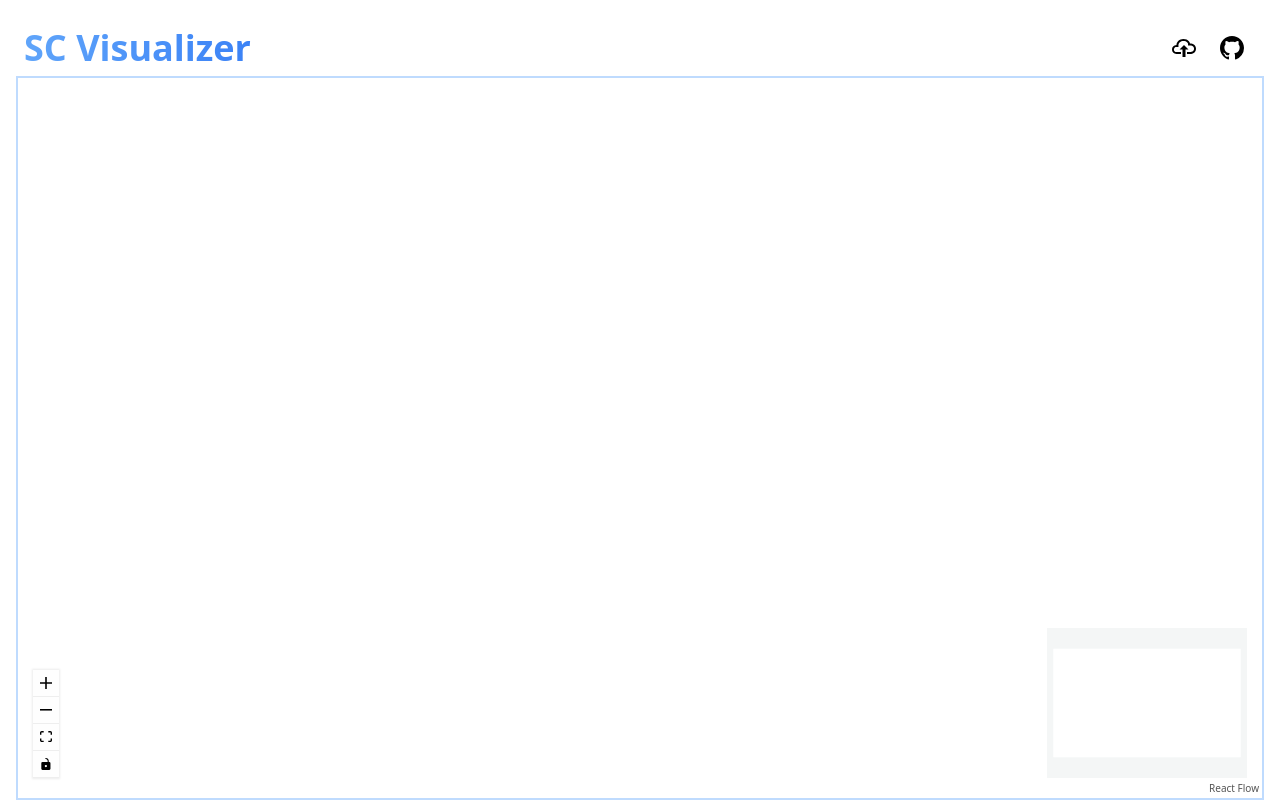
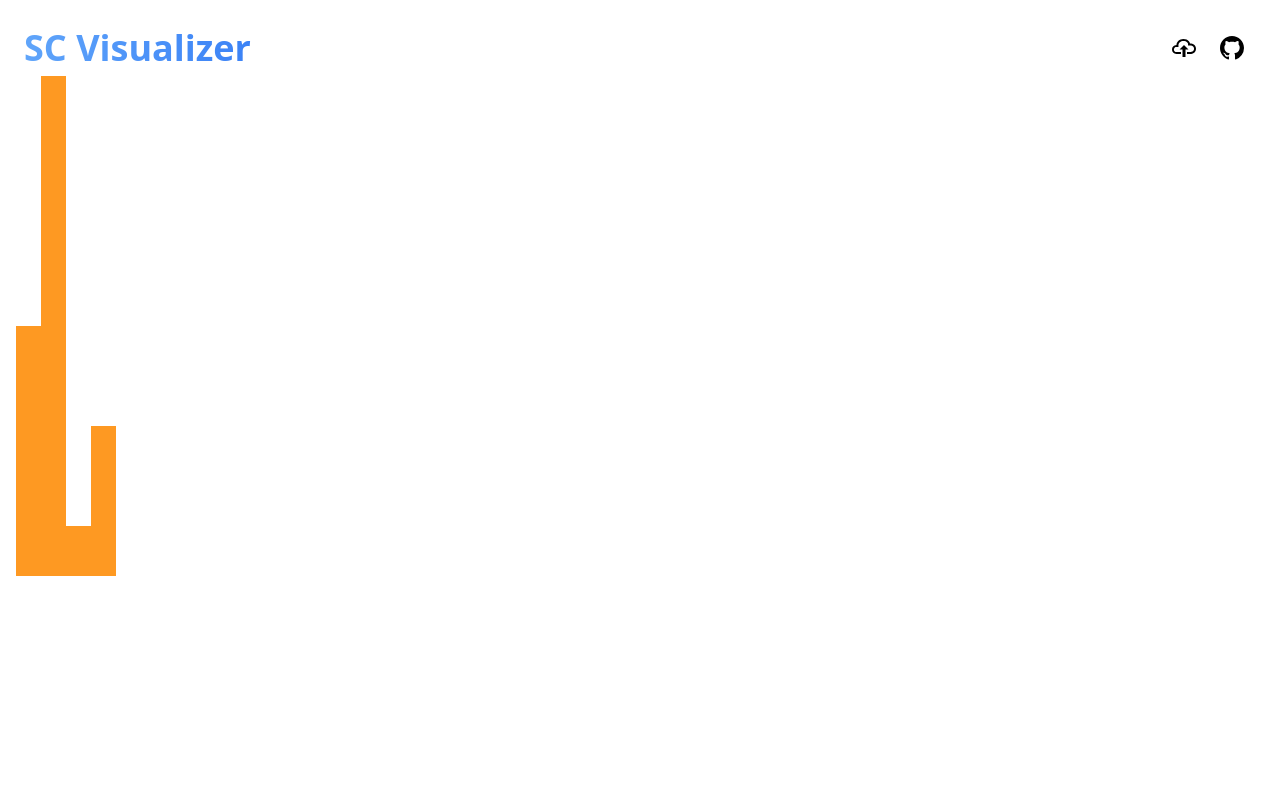
Before and after one commit to ianchen-tw/sc-vis, a React (Create React App) app: page / in a window 1280 px wide. Built offline with nearby package versions, Linux system fonts and the light colour scheme.

Commit message:
✨  d3 with simple barchart

```diff
--- a/src/components/App.js
+++ b/src/components/App.js
@@ -1,12 +1,14 @@
 import React from "react"
-import Visualize from "./Visualize"
+// import Visualize from "./Visualize"
 import Header from "./Header"
 import { useState } from "react"
+import BarChart from "./BarChart"
 
 import { defaultRunRecords } from "../lib/runRecord"
 
 const App = () => {
-  const [records, setRecords] = useState(defaultRunRecords)
+  // const [records, setRecords] = useState(defaultRunRecords)
+  const [setRecords] = useState(defaultRunRecords)
 
   return (
     <div className="container mx-auto px-4 h-screen flex flex-col">
@@ -14,7 +16,8 @@ const App = () => {
         <Header onRecordsUpdate={(data) => setRecords(data)} />
       </div>
       <div className="flex-grow">
-        <Visualize runRecords={records} />
+        {/* <Visualize runRecords={records} /> */}
+        <BarChart data={[5, 10, 1, 3]} size={[500, 500]} />
       </div>
     </div>
   )
--- /dev/null
+++ b/src/components/BarChart.js
@@ -0,0 +1,42 @@
+import React, { useRef, useEffect } from "react"
+import { scaleLinear } from "d3-scale"
+import { max } from "d3-array"
+import { select } from "d3-selection"
+import PropTypes from "prop-types"
+
+const BarChart = ({ size, data }) => {
+  const d3Container = useRef(null)
+  useEffect(() => {
+    const svg = select(d3Container.current)
+    const dataMax = max(data)
+    const yScale = scaleLinear().domain([0, dataMax]).range([0, size[1]])
+
+    const update = svg.append("g").selectAll("rect").data(data)
+
+    update
+      .enter()
+      .append("rect")
+      .style("fill", "#fe9922")
+      .attr("x", (d, i) => i * 25)
+      .attr("y", (d) => size[1] - yScale(d))
+      .attr("height", (d) => yScale(d))
+      .attr("width", 25)
+
+    update.exit().remove()
+  }, [size, data])
+  return (
+    <svg
+      className="d3-component"
+      width={500}
+      height={500}
+      ref={d3Container}
+    ></svg>
+  )
+}
+
+BarChart.propTypes = {
+  size: PropTypes.arrayOf(PropTypes.number),
+  data: PropTypes.arrayOf(PropTypes.number),
+}
+
+export default BarChart
```
Also changed, not shown: package.json (+9 -0 lines), 1 other file (tests, documents, lock files or other folders).
